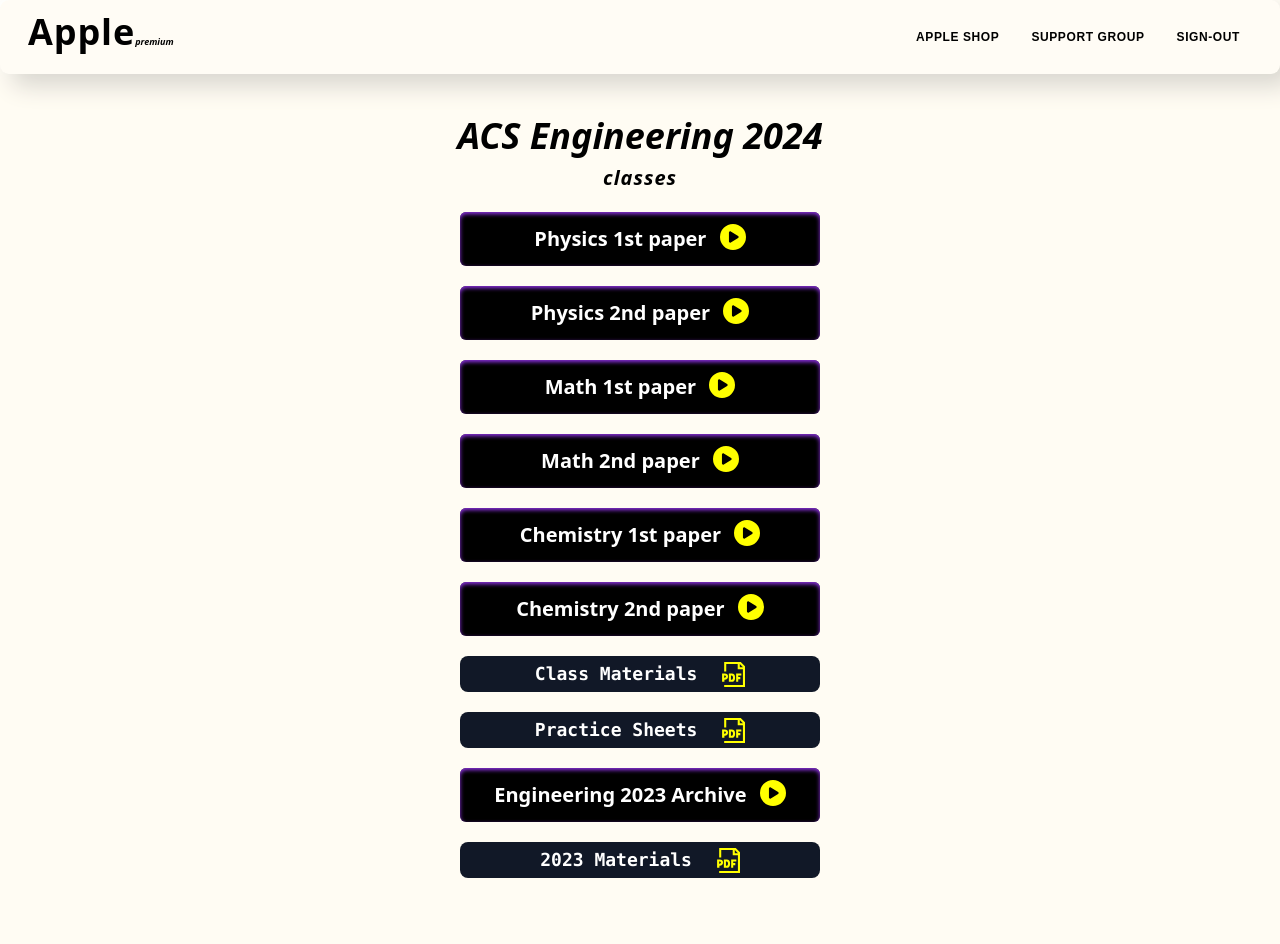
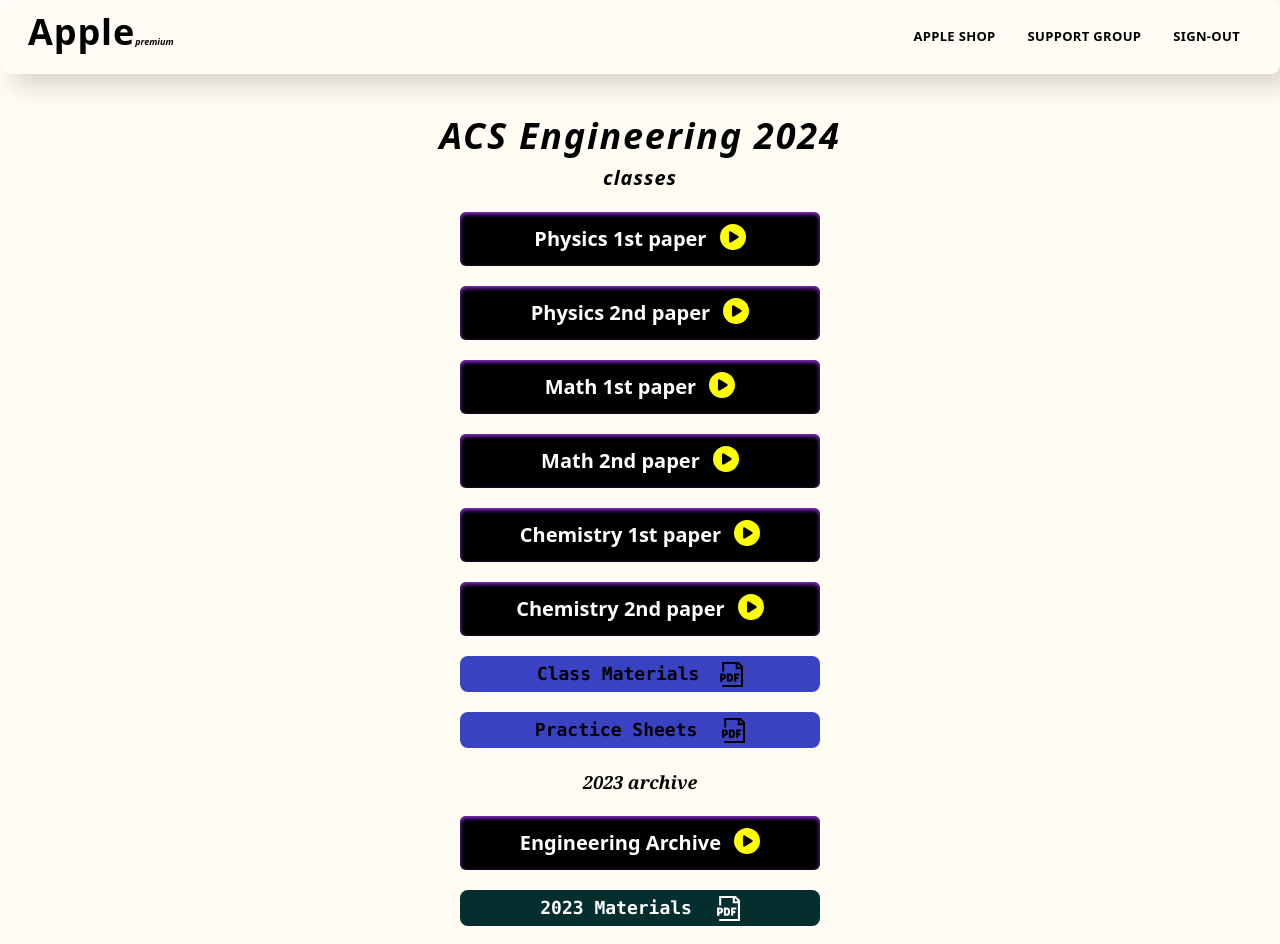
Before and after one commit to FardusWahid/hsc2024, a Next.js app: page /engineering in a window 1280 px wide. Shown: the top 944 px of the page. Before the commit the page ends 898 px from the top, so only its background shows below. Built offline with nearby package versions, Linux system fonts and the light colour scheme; no server answers.

Commit message:
engineering

```diff
--- a/src/app/api/auth/[...nextauth]/option.js
+++ b/src/app/api/auth/[...nextauth]/option.js
@@ -11,12 +11,13 @@ export const option = {
             console.log("Google Profile:", profile);
 
             let userRole = "unpaid";
-            const adminEmails = ["mdaraf1232@gmail.com", "farduswahid31@gmail.com"];
             const proUsers = ["farduswahid87@gmail.com","akashjr190@gmail.com","tanjirislamshishir@gmail.com", "ms1897473@gmail.com", "shahi76569@gmail.com","oodhora32@gmail.com"];
+            const preEmails = ["mdaraf1232@gmail.com","farduswahid31@gmail.com","hozukisuigestu6@gmail.com"];
 
 
-            if(profile?.email && adminEmails.includes(profile.email)){
+            if(profile?.email && preEmails.includes(profile.email)){
                 userRole= "premium";
+
             }else if(profile?.email && proUsers.includes(profile.email)){
                 userRole = "pro";
             }
--- a/src/app/component/navbar.jsx
+++ b/src/app/component/navbar.jsx
@@ -38,26 +38,26 @@ export default function Navbar({ fixed }) {
             <ul className="flex flex-col lg:flex-row list-none lg:ml-auto">
               <li className="nav-item">
                 <a
-                  className="px-3 py-2 flex items-center text-xs uppercase poet leading-snug text-black hover:font-extrabold hover:text-purple-900 hover:text-shadow"
+                  className="px-3 py-2 flex items-center uppercase leading-snug text-[13px] text-black font-extrabold hover:bg-[#e7dec3] rounded-lg tracking-wide hover:tracking-widest transition-all ease-in-out duration-150  "
                   href="https://applecourses.netlify.app"
                 >
-                <span className=" ml-2 tracking-wider">Apple Shop</span>
+                <span className=" ml-2">Apple Shop</span>
                 </a>
               </li>
               <li className="nav-item">
                 <a
-                  className="px-3 py-2 flex items-center text-xs uppercase poet leading-snug text-black hover:font-extrabold hover:text-blue-900 hover:text-shadow"
+                  className="px-3 py-2 flex items-center uppercase leading-snug text-[13px] text-black font-extrabold hover:bg-[#e7dec3] rounded-lg tracking-wide hover:tracking-widest transition-all ease-in-out duration-150  "
                   href="https://www.facebook.com/groups/1451996508764221"
                 >
-                  <span className="ml-2 tracking-wider">Support Group</span>
+                  <span className="ml-2 ">Support Group</span>
                 </a>
               </li>
               <li className="nav-item">
                 <a
-                  className="px-3 py-2 flex items-center text-xs uppercase poet leading-snug text-black hover:font-extrabold hover:text-blue-900 hover:text-shadow"
+                  className="px-3 py-2 flex items-center uppercase leading-snug text-[13px] text-black font-extrabold hover:bg-[#e7dec3] rounded-lg hover:tracking-widest  tracking-wide transition-all ease-in-out duration-200"
                   href="/api/auth/signout"
                 >
-                <span className="ml-2 tracking-wider">Sign-out</span>
+                <span className="ml-2">Sign-out</span>
                 </a>
               </li>
             </ul>
--- /dev/null
+++ b/src/app/component/post.jsx
@@ -0,0 +1,26 @@
+import Image from "next/image"
+
+function Post(props) {
+  return (
+    <div><br />
+
+        <div
+  className={`ring-1 ring-black rounded-lg w-11/12 md:w-[370px] lg:w-[450px] m-auto px-2 py-4 ${props.color}`}>
+
+    <div className="flex gap-1 mt-2">
+        <Image className="bg-white ring-1 ring-red-600 p-[5px] rounded-full" src="/aple.png" width={45} height={40}/>
+        <section>
+        <p className="text-lg font-serif font-extrabold text-purple-950 tracking-tighter italic">@Apple ghost</p>
+        <p className="text-[11px] text-end font-mono font-extrabold italic tracking-widest">{props.date}</p>
+        </section>
+
+    </div>
+    <h1 className="mt-5 font-sans text-lg italic text-start tracking-wide font-bold">{props.line}</h1>
+<img src={props.link} loading="lazy"  className="rounded-md mt-2 "/>
+</div>
+
+    </div>
+  )
+}
+
+export default Post
--- a/src/app/engineering/archive/page.jsx
+++ b/src/app/engineering/archive/page.jsx
@@ -7,7 +7,7 @@ import June from "@/app/component/maxclass"
         <div>
             <June
             chapter="ACS Engineering 2023"
-            playid="PLM8CY8hDMnwqMxbZ-0lDAkU_QsXI8Ms2J"
+            playid="PLxRwi0lKBoQMeBDp2HPcWgZuQU5Lu8iPt"
             />
         </div>
     )
--- a/src/app/engineering/page.jsx
+++ b/src/app/engineering/page.jsx
@@ -1,5 +1,8 @@
+import Link from 'next/link';
 import Sub from '../component/sub';
 import { GrDocumentPdf } from "react-icons/gr";
+import { MdTipsAndUpdates } from "react-icons/md";
+
 
 
 const Folder = async () => {
@@ -9,7 +12,7 @@ const Folder = async () => {
   return (
     <div>
 
-<h1 className='font-sans text-center text-3xl md:text-4xl italic font-extrabold mt-5 mb-2'>ACS Engineering 2024 </h1>
+<h1 className='font-sans text-center text-3xl md:text-4xl italic md:tracking-wider font-extrabold mt-5 mb-2'>ACS Engineering 2024 </h1>
 <div className=''>
     <h1 className='text-center font-extrabold text-xl tracking-wider font-sans italic'>classes</h1>
 
@@ -47,21 +50,25 @@ const Folder = async () => {
 
 
 
-<a href="https://tinyurl.com/engi24" target='_blank'><p className="flex bg-gray-900 text-white w-5/6 md:w-[360px] items-center justify-center py-1 m-auto my-5 gap-3 rounded-lg font-mono font-extrabold text-lg">Class Materials&nbsp; <GrDocumentPdf color="yellow"  size={25}/>
+<a href="https://tinyurl.com/engi24" target='_blank'><p className="flex bg-[#3942c1] text-black w-5/6 md:w-[360px] items-center justify-center py-1 m-auto my-5 gap-2 rounded-lg hover:tracking-wide transition-all ease-in duration-100  font-mono font-extrabold text-lg">Class Materials&nbsp; <GrDocumentPdf color="black"  size={25}/>
 </p></a>
 
-<a href="https://docs.google.com/document/d/1G4whoYmuYn1W0-cg1VxRWO4NnnH-MT2dzi4hQX8FlJI/edit?usp=sharing" target='_blank'><p className="flex bg-gray-900 text-white w-5/6 md:w-[360px] items-center justify-center py-1 m-auto my-5 gap-3 rounded-lg font-mono font-extrabold text-lg">Practice Sheets&nbsp; <GrDocumentPdf color="yellow"  size={25}/>
+<a href="https://docs.google.com/document/d/1G4whoYmuYn1W0-cg1VxRWO4NnnH-MT2dzi4hQX8FlJI/edit?usp=sharing" target='_blank'><p className="flex bg-[#3942c1] text-black w-5/6 md:w-[360px] items-center justify-center py-1 hover:text-[20px] transition-all ease-in-out duration-200 m-auto my-5 gap-3 rounded-lg font-mono font-extrabold text-lg">Practice Sheets&nbsp; <GrDocumentPdf color="black"  size={25}/>
 </p></a>
-
+<p className='text-center font-serif font-extrabold italic md:text-lg' >2023 archive</p>
 <Sub
-  name="Engineering 2023 Archive"
+  name="Engineering Archive"
   route="/engineering/archive"
   />
-<a href="https://docs.google.com/spreadsheets/d/e/2PACX-1vSgB3wkcnixnfqmiKcYeho-XipkkTEfLHX08un1iRYvovxSGxKXgXRuZZ7jJ9R5-K-l377svfjCKhin/pubhtml" target='_blank'><p className="flex bg-gray-900 text-white w-5/6 md:w-[360px] items-center justify-center py-1 m-auto my-5 gap-3 rounded-lg font-mono font-extrabold text-lg">2023 Materials&nbsp; <GrDocumentPdf color="yellow"  size={25}/>
+<a href="https://docs.google.com/spreadsheets/d/e/2PACX-1vSgB3wkcnixnfqmiKcYeho-XipkkTEfLHX08un1iRYvovxSGxKXgXRuZZ7jJ9R5-K-l377svfjCKhin/pubhtml" target='_blank'><p className="flex bg-teal-950 hover:text-[20px] transition-all ease-in-out duration-200 text-white w-5/6 md:w-[360px] items-center justify-center py-1 m-auto my-5 gap-3 rounded-lg font-mono font-extrabold text-lg">2023 Materials&nbsp; <GrDocumentPdf color="white"  size={25}/>
 </p></a>
 
 </section>
-</div> </div>
+</div>
+
+
+<Link className='flex justify-center  bg-[#eae0c3] md:bg-[#e2d5b0] w-11/12 md:w-[380px] p-2 rounded-xl hover:text-[17px] transition-all ease-in-out duration-200  font-sans font-extrabold tracking-widest m-auto mb-2 gap-2' href="/updates">See what is new<MdTipsAndUpdates size={24} color='blue'/></Link>
+</div>
 )}
 
 export default Folder
--- a/src/app/globals.css
+++ b/src/app/globals.css
@@ -2,7 +2,6 @@
 @tailwind components;
 @tailwind utilities;
 
-@import url('https://fonts.googleapis.com/css2?family=Poetsen+One&family=Seymour+One&display=swap');
 
 body {
   background: #fffcf3;
@@ -21,9 +20,4 @@ body {
     box-shadow: 5px 5px 14px #ffffff, -5px -5px 14px #ffffff;
   }
 
-  .poet {
-    font-family: "Seymour One", sans-serif;
-    font-weight: 900;
-    font-style: normal;
-  }
 }
--- a/src/app/layout.js
+++ b/src/app/layout.js
@@ -4,8 +4,8 @@ import Navbar from "./component/navbar";
 
 
 export const metadata = {
-  title: "APPLE 2024",
-  description: "APPLE ACADEMIC & ADMISSION",
+  title: "Apple 2024",
+  description: "Apple Admission 2024",
 };
 
 export default function RootLayout({ children }) {
--- a/src/app/page.js
+++ b/src/app/page.js
@@ -14,12 +14,12 @@ const page = async (prop) => {
 
   return (
     <div>
-      <h1 className='text-center mt-7 italic tracking-tighter md:tracking-normal  poet text-black text-3xl md:text-4xl'>Apple Admission 2024 </h1>
+      <h1 className='text-center mt-7 italic tracking-tighter md:tracking-normal font-sans font-extrabold text-black text-3xl md:text-4xl'>Apple Admission 2024 </h1>
 
 <section className='grid items-center m-auto justify-center w-3/4 mt-3 '>
 
-      <h1 className='text-center poet tracking-tight md:tracking-normal text-lg md:text-xl'>Welcome back <span className='font-sans italic font-extrabold tracking-tight text-lg'>{session?.user?.name}</span> </h1>
-      <p className='text-lg text-start my-2 poet '>account status: <span className='font-extrabold font-sans capitalize text-lg  italic'>{session?.user?.role}</span><br/></p>
+      <h1 className='text-center tracking-tight md:tracking-normal font-bold font-sans text-lg md:text-xl'>Welcome back <span className='font-serif italic font-extrabold tracking-tight text-lg'>{session?.user?.name}</span> </h1>
+      <p className='text-lg text-start my-2 font-sans font-semibold '>account status: <span className='font-extrabold font-sans capitalize text-lg  italic'>{session?.user?.role}</span><br/></p>
       </section>
 
 
@@ -36,13 +36,8 @@ const page = async (prop) => {
 
 
 <Sub
-    name="ACS Medical 2024"
-    route="/denied"
-    />
-
-<Sub
     name="Darpan Academy OneShot"
-    route="oneshot"
+    route="/oneshot"
     />
     </section>
 
--- /dev/null
+++ b/src/app/updates/page.jsx
@@ -0,0 +1,39 @@
+import React from 'react'
+import Post from '../component/post'
+
+function page(props) {
+  return (
+    <div>
+<h1 className='text-center font-serif italic font-bold text-2xl '>Latest updates</h1>
+
+<div className='flex flex-wrap justify-between  gap-5 md:mx-5 lg:mx-8 lg:justify-between'>
+
+
+
+<Post
+date="12 june 2024"
+line="OneShot course এর ২টা missing ক্লাস Lecture Sheet এর সাথে দেয়া আছে "
+color='bg-sky-200'
+/>
+
+
+
+
+<Post
+date="10 june 2024"
+line="We have Updated subscription to all our Engineering Course Members. Now you guys can access Darpan Academy One course for free."
+color='bg-lime-100'
+/>
+
+
+
+</div>
+
+    <br />
+
+</div>
+  )
+}
+
+
+export default page
```
Also changed, not shown: src/app/oneshot/page.jsx (+9 -9 lines), src/middleware.js (+11 -24 lines), public/aple.png (added).
